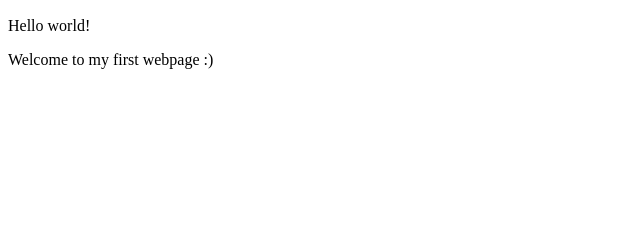
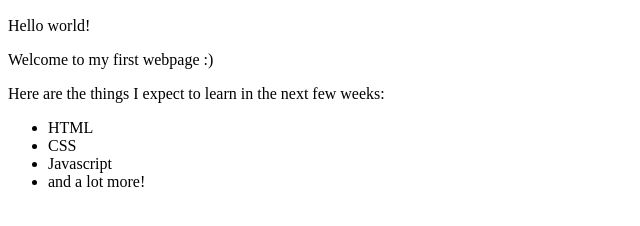
Before and after one commit to JoyMbugua/my-first-webpage, a plain HTML site: page my-first-webpage.html in a window 1280 px wide. Shown: the part 110-336 px from the top of the page, without its empty margins (0-640 px from the left). Drawn offline with Linux system fonts and the light colour scheme.

Commit message:
Add list elements

```diff
--- a/my-first-webpage.html
+++ b/my-first-webpage.html
@@ -9,5 +9,12 @@
 
         <p>Hello world!</p>
         <p>Welcome to my first webpage :)</p>
+        <p>Here are the things I expect to learn in the next few weeks:</p>
+          <ul>
+            <li>HTML</li>
+            <li>CSS</li>
+            <li>Javascript</li>
+            <li>and a lot more!</li>
+          </ul>
     </body>
   </html>
```
